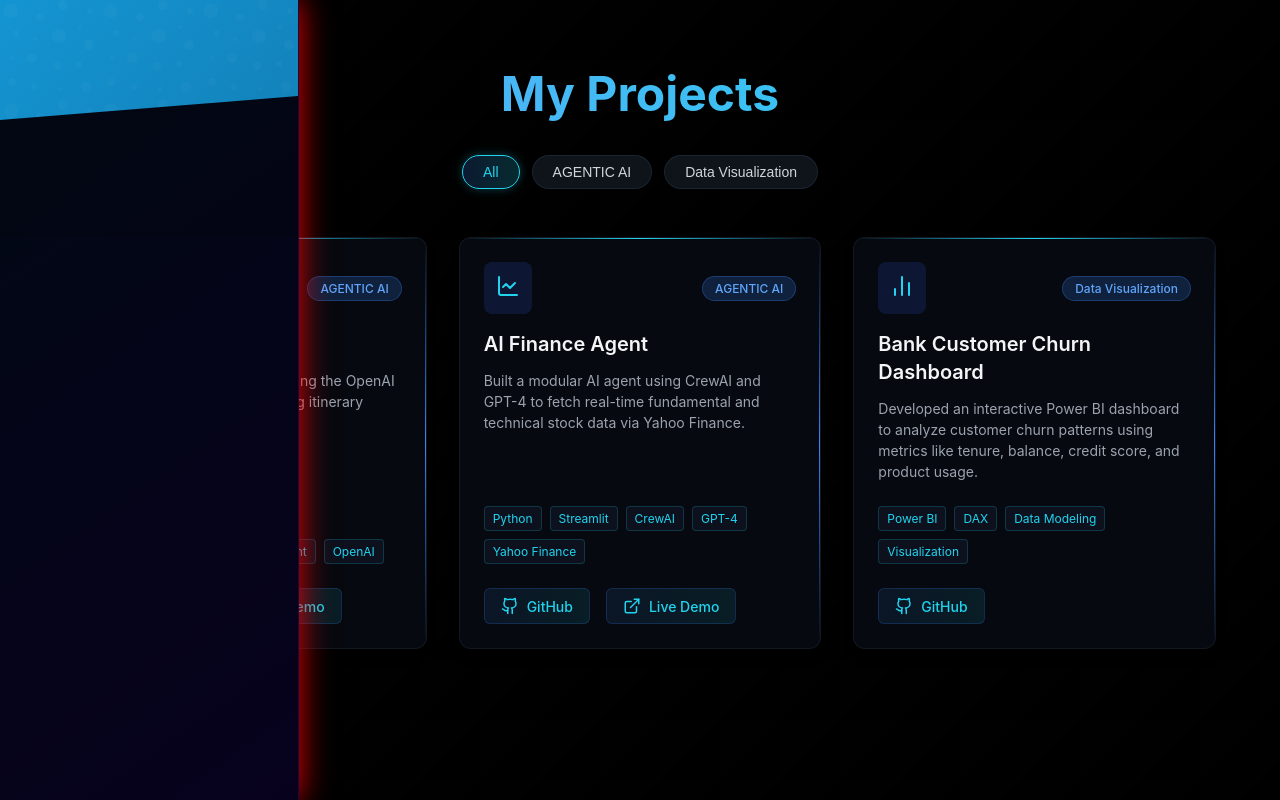
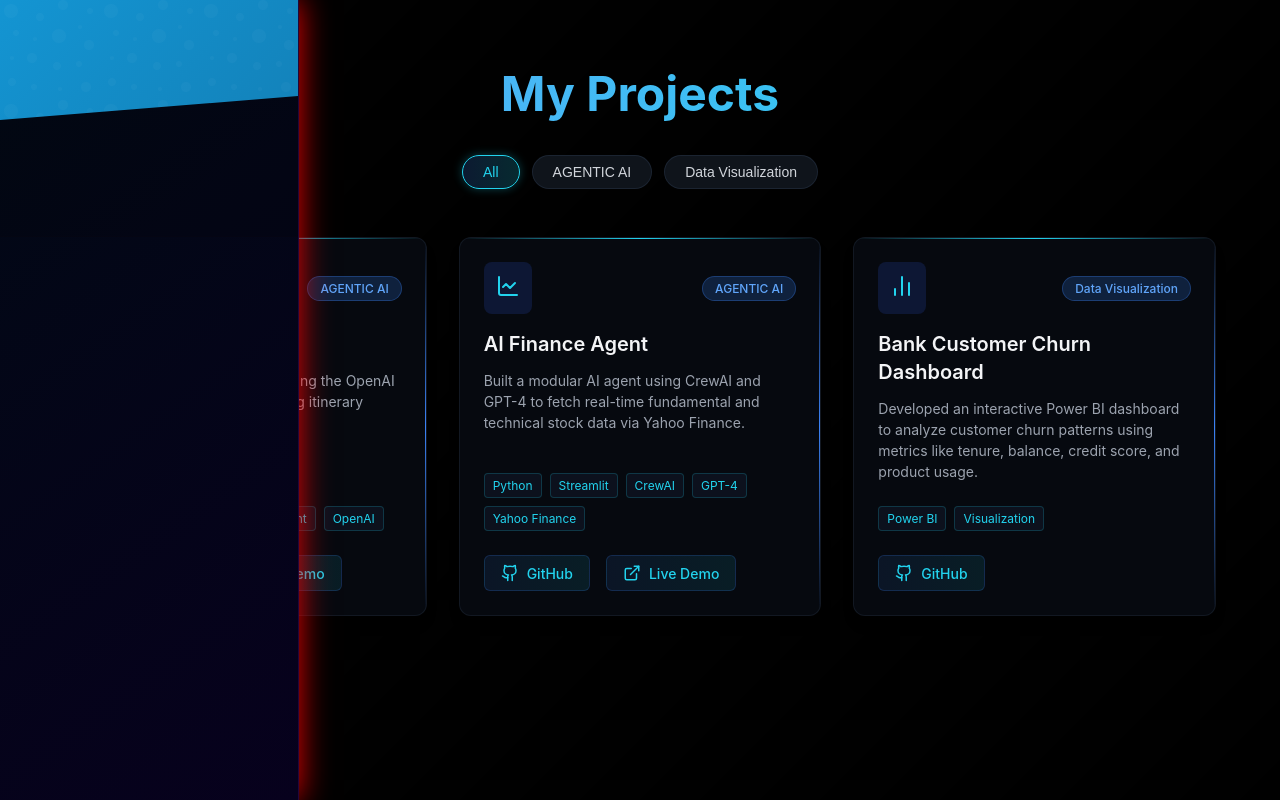
Before and after one commit to sohankrshah/codecanvas, a Next.js app: page /projects in a window 1280 px wide. Built offline with nearby package versions, Linux system fonts and the light colour scheme.

Commit message:
Update project.ts

```diff
--- a/src/contents/project.ts
+++ b/src/contents/project.ts
@@ -42,7 +42,7 @@ export const projects: Project[] = [
   title: "Bank Customer Churn Dashboard",
   description:
     "Developed an interactive Power BI dashboard to analyze customer churn patterns using metrics like tenure, balance, credit score, and product usage.",
-  technologies: ["Power BI", "DAX", "Data Modeling", "Visualization"],
+  technologies: ["Power BI", "Visualization"],
   githubUrl: "https://github.com/sohankrshah/Power-BI-Dashboard",
   icon: BarChart2,
   category: "Data Visualization",
```
